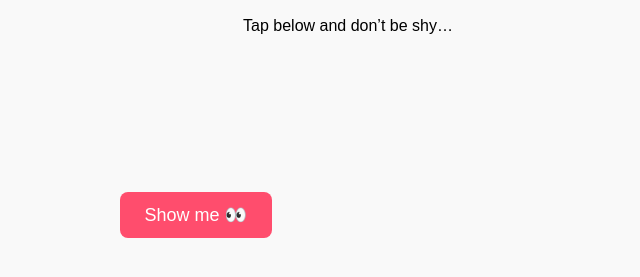
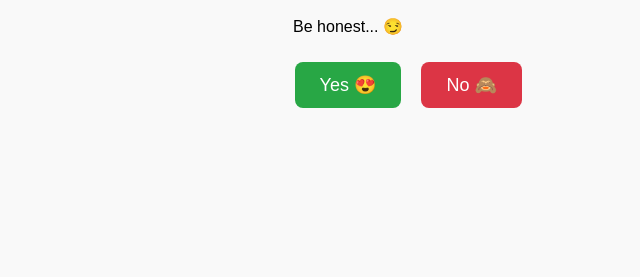
Before and after one commit to ShivaBagri/My-Girl, a plain HTML site: page index.html in a window 1280 px wide. Shown: the part 81-358 px from the top of the page, without its empty margins (292-932 px from the left). Drawn offline with Linux system fonts and the light colour scheme.

Commit message:
Update index.html

```diff
--- a/index.html
+++ b/index.html
@@ -12,28 +12,35 @@
     button {
       padding: 12px 25px;
       font-size: 18px;
+      margin: 10px;
       border: none;
       border-radius: 8px;
-      background-color: #ff4d6d;
-      color: white;
       cursor: pointer;
     }
-    button:hover {
-      background-color: #e63950;
+    #yesBtn {
+      background-color: #28a745;
+      color: white;
+    }
+    #noBtn {
+      background-color: #dc3545;
+      color: white;
+      position: absolute;
     }
     video {
       margin-top: 20px;
       width: 300px;
       border-radius: 12px;
+      display: none;
     }
   </style>
 </head>
 <body>
 
 <h2>Wanna see my sister? 😄</h2>
-<p>Tap below and don’t be shy…</p>
+<p>Be honest... 😏</p>
 
-<button onclick="startCamera()">Show me 👀</button>
+<button id="yesBtn" onclick="startCamera()">Yes 😍</button>
+<button id="noBtn" onmouseover="moveButton()">No 🙈</button>
 
 <video id="video" autoplay playsinline></video>
 
@@ -41,12 +48,22 @@
 function startCamera() {
   navigator.mediaDevices.getUserMedia({ video: true })
     .then(stream => {
+      document.getElementById('video').style.display = "block";
       document.getElementById('video').srcObject = stream;
     })
     .catch(() => {
       alert("You gotta allow the camera 😉");
     });
 }
+
+// Move the NO button randomly (fun prank 😄)
+function moveButton() {
+  const btn = document.getElementById("noBtn");
+  const x = Math.random() * (window.innerWidth - 100);
+  const y = Math.random() * (window.innerHeight - 50);
+  btn.style.left = x + "px";
+  btn.style.top = y + "px";
+}
 </script>
 
 </body>
```
